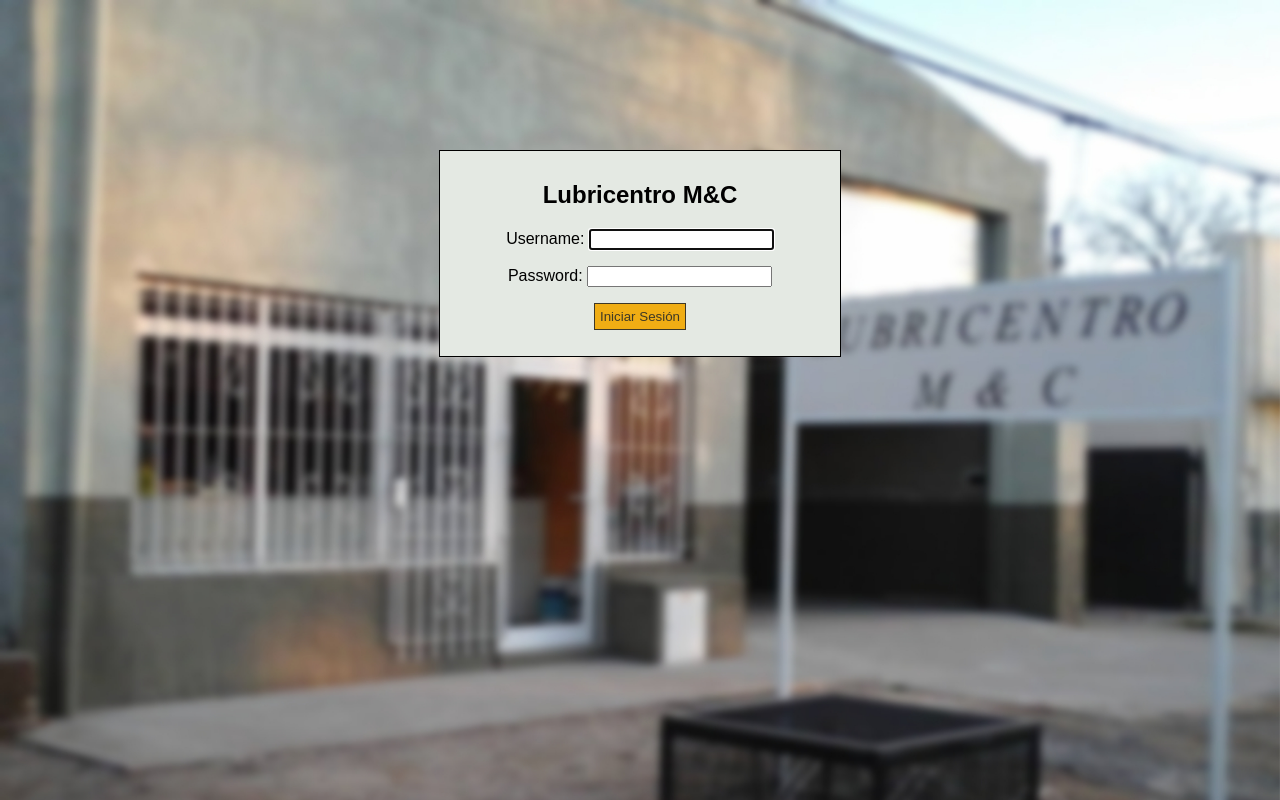
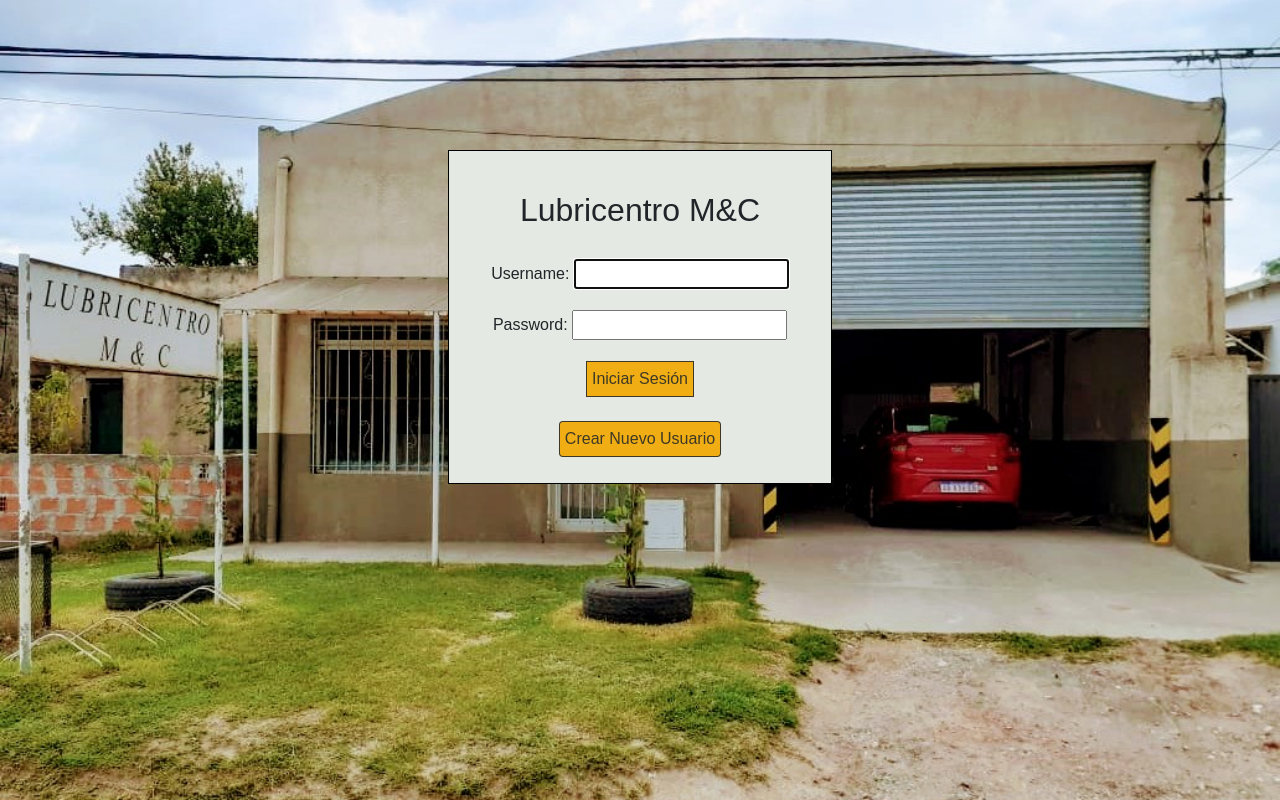
Before and after one commit to MatiasAdrian4/lubricentro_myc, a Django app: page /accounts/login/ in a window 1280 px wide. Run offline with Django 3.2, Linux system fonts and the light colour scheme; some libraries are stand-ins or nearby versions.

Commit message:
added new user logic, added new login background image

```diff
--- a/django_project/lubricentro_myc/static/css/style.css
+++ b/django_project/lubricentro_myc/static/css/style.css
@@ -9,6 +9,21 @@ button {
     color: #212529db!important;
     padding: 5px!important;
     border: 1px solid #212529db!important;
+}
+
+#lubricentro-login {
+    background-image: url('/static/img/lubricentro_myc_3~2.jpeg');
+    background-size: cover;
+}
+
+#user-section{
+    background-color: #E4E9E3;
+    margin: auto;
+    width: 30%;
+    text-align: center;
+    padding: 10px;
+    border: 1px solid black!important;
+    margin-top: 150px;
 }
 
 #encabezado {
@@ -150,16 +165,6 @@ button {
     width: 100%;
 }
 
-#lubricentro-login {
-    background-color: #E4E9E3;
-    margin: auto;
-    width: 30%;
-    text-align: center;
-    padding: 10px;
-    border: 1px solid black!important;
-    margin-top: 150px;
-}
-
 .boton-remito {
     border: none!important;
     background-color: #E4E9E3!important;
--- a/django_project/lubricentro_myc/templates/registration/login.html
+++ b/django_project/lubricentro_myc/templates/registration/login.html
@@ -1,23 +1,28 @@
 {% load static %}
 
 <head>
+    <script src="https://cdnjs.cloudflare.com/ajax/libs/vue/2.6.10/vue.js"></script>
+    <script src="https://cdnjs.cloudflare.com/ajax/libs/axios/0.19.0/axios.js"></script>
+
+    <script src="https://code.jquery.com/jquery-3.4.1.min.js" integrity="sha256-CSXorXvZcTkaix6Yvo6HppcZGetbYMGWSFlBw8HfCJo=" crossorigin="anonymous"></script>
+    <link rel="stylesheet" href="https://stackpath.bootstrapcdn.com/bootstrap/4.1.3/css/bootstrap.min.css" integrity="sha384-MCw98/SFnGE8fJT3GXwEOngsV7Zt27NXFoaoApmYm81iuXoPkFOJwJ8ERdknLPMO" crossorigin="anonymous">
+    <script src="https://stackpath.bootstrapcdn.com/bootstrap/4.1.3/js/bootstrap.min.js" integrity="sha384-ChfqqxuZUCnJSK3+MXmPNIyE6ZbWh2IMqE241rYiqJxyMiZ6OW/JmZQ5stwEULTy" crossorigin="anonymous"></script>
+    <link rel="stylesheet" href="https://use.fontawesome.com/releases/v5.7.0/css/all.css" integrity="sha384-lZN37f5QGtY3VHgisS14W3ExzMWZxybE1SJSEsQp9S+oqd12jhcu+A56Ebc1zFSJ" crossorigin="anonymous">
+
     <link rel="stylesheet" type="text/css" href="{% static 'css/style.css' %}"/>
 </head>
 
-<div id="lubricentro-login">
-    <h2>Lubricentro M&C</h2>
+<body id="lubricentro-login">
+    <div id="user-section">
+        <h2 style="margin: 30px">Lubricentro M&C</h2>
         <form method="post">
             {% csrf_token %}
             {{ form.as_p }}
             <button type="submit">Iniciar Sesión</button>
+            <br>
+            <br>
+            <button type="button" class="btn btn-primary vue-btn" data-toggle="modal" data-target="#crear-usuario-modal">Crear Nuevo Usuario</button>
         </form>
     </div>
-
-<style>
-
-    body {
-        background-image: url('/static/img/lubricentro_myc.jpg');
-        background-size: cover;
-    }
-
-</style>
+    {% include "vue_modal/crear_usuario_modal.html" %}
+</body>
--- /dev/null
+++ b/django_project/lubricentro_myc/templates/vue_modal/crear_usuario_modal.html
@@ -0,0 +1,101 @@
+{% block vue_modal %}
+{% csrf_token %}
+<div id="crear-usuario-modal" class="modal fade" tabindex="-1" role="dialog" aria-labelledby="crear-usuario-modal-label">
+  <div class="modal-dialog" role="document">
+    <div class="modal-content">
+      <div class="modal-header">
+        <h4 class="modal-title">Crear Nuevo Usuario</h4>
+        <button type="button" class="close" data-dismiss="modal" aria-label="Close" @click="close()"><span aria-hidden="true">&times;</span></button>
+      </div>
+      <div class="modal-body">
+        <table>
+          <tr>
+            <td>Nombre de Usuario</td>
+            <td><input type="text"></td>
+          </tr>
+          <tr>
+            <td>Email</td>
+            <td><input type="email"></td>
+          </tr>
+          <tr>
+            <td>Contraseña</td>
+            <td><input type="password"></td>
+          </tr>
+          <tr>
+            <td>Confirmar Contraseña</td>
+            <td><input type="password"></td>
+          </tr>
+        </table>
+      </div>
+      <div class="modal-footer">
+        <p style="margin:auto auto"></p>
+        <button type="button" class="btn btn-default" @click="save()">Crear</button>
+      </div>
+    </div>
+  </div>
+</div>
+
+<script type="application/javascript">
+new Vue({
+    el: "#crear-usuario-modal",
+    delimiters: ['${', '}'],
+    components: {},
+    methods: {
+      save() {
+        var contraseña1 = $('#crear-usuario-modal .modal-body table tr:nth-child(3) td input').val();
+        var contraseña2 = $('#crear-usuario-modal .modal-body table tr:nth-child(4) td input').val();
+        var texto_resultado = $('#crear-usuario-modal .modal-footer p')
+
+        if(contraseña1 == contraseña2) {
+          var nombre = $('#crear-usuario-modal .modal-body table tr:nth-child(1) td input').val();
+          var email = $('#crear-usuario-modal .modal-body table tr:nth-child(2) td input').val();
+          if(nombre != "" && email != "") {
+            let usuario = {
+              nombre : nombre,
+              email : email,
+              password : contraseña1
+            }
+            let opts = {
+              headers: {
+                "X-CSRFToken": jQuery("[name=csrfmiddlewaretoken]").val(),
+              }
+            }
+            axios.post("/lubricentro_myc/crear_usuario/", usuario, opts)
+              .then((response)=> {
+                texto_resultado.css("color","green")
+                texto_resultado.css("font-weight","bold")
+                texto_resultado.text("Ok: Creado Satisfactoriamente")
+              }
+              ).catch((error) => {
+                texto_resultado.css("color","red")
+                texto_resultado.css("font-weight","bold")
+                texto_resultado.text("Error!")
+              }
+            )
+          } else {
+            texto_resultado.css("color","red")
+            texto_resultado.css("font-weight","bold")
+            texto_resultado.text("Campos incompletos")
+          }
+        } else {
+          texto_resultado.css("color","red")
+          texto_resultado.css("font-weight","bold")
+          texto_resultado.text("Las contraseñas no coinciden")
+        }
+      },
+      close() {
+        window.location.reload();
+      }
+    },
+    data: {
+    },
+    mounted() {
+      axios.defaults.xsrfHeaderName = "X-CSRFToken";
+      axios.defaults.xsrfCookieName = "XCSRF-TOKEN";
+
+      $('#crear-usuario-modal').on('hidden.bs.modal', this.close);
+    }
+  })
+</script>
+
+{% endblock %}
--- a/django_project/lubricentro_myc/urls.py
+++ b/django_project/lubricentro_myc/urls.py
@@ -11,6 +11,10 @@ router.register(r'elementos_remito', views.ElementoRemitoViewSet)
 router.register(r'ventas_realizadas', views.VentaViewSet)
 
 urlpatterns = [
+    url(r'crear_usuario',
+        views.create_user,
+        name='crear_usuario'
+    ),
     url(r'ventas/',
         views.ventas,
         name='ventas'
```
Also changed, not shown: django_project/lubricentro_myc/views.py (+14 -0 lines), django_project/lubricentro_myc/static/img/lubricentro_myc_3~2.jpeg (added). Lines whose indentation alone changed are shown as unchanged.
